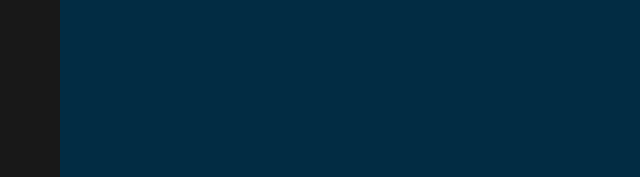
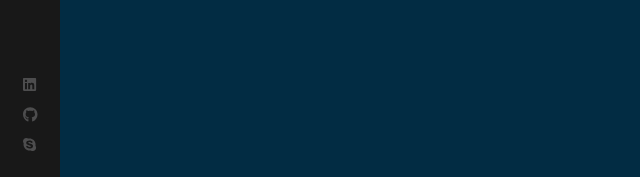
Before and after one commit to kingcaliente/LP-Portfolio, a React (Create React App) app: page / in a window 1280 px wide. Shown: the part 620-797 px from the top of the page, without its empty margins (0-640 px from the left). Built offline with nearby package versions, Linux system fonts and the light colour scheme.

Commit message:
updated github, Linkedin, and Skype links

```diff
--- a/src/components/Sidebar/index.js
+++ b/src/components/Sidebar/index.js
@@ -3,7 +3,10 @@
 import LogoS from '../../assets/images/logo-s.png'
 import LogoSubtitle from '../../assets/images/logo_sub.png'
 import { FontAwesomeIcon } from '@fortawesome/react-fontawesome';
-import { faEnvelope, faHome, faUser } from '@fortawesome/free-solid-svg-icons';
+import { faEnvelope, faHome, faUser} from '@fortawesome/free-solid-svg-icons';
+import { faLinkedin, faGithub, faSkype } from '@fortawesome/free-brands-svg-icons';
+
+
 
 
 
@@ -26,7 +29,25 @@
         <NavLink exact="true" activeClassName="active" className="contact-link" to="/contact">
             <FontAwesomeIcon icon={faEnvelope} color="#4d4d4e" />
         </NavLink>
+
         </nav>
+        <ul>
+            <li>
+                <a target="_blank" rel= 'noreferrer' href="https://www.linkedin.com/in/luis-pardo-999582172/">
+                    <FontAwesomeIcon icon={faLinkedin} color="#4d4d4e" />
+                </a>
+            </li>
+            <li>
+                <a target="_blank" rel= 'noreferrer' href="https://github.com/kingcaliente">
+                    <FontAwesomeIcon icon={faGithub} color="#4d4d4e" />
+                </a>
+            </li>
+            <li>
+                <a target="_blank" rel= 'noreferrer' href="https://www.skype.com/en/">
+                    <FontAwesomeIcon icon={faSkype} color="#4d4d4e" />
+                </a>
+            </li>
+        </ul>
     </div>
 )
 
--- a/src/components/Sidebar/index.scss
+++ b/src/components/Sidebar/index.scss
@@ -1,29 +1,3 @@
-// .nav-bar {
-//     background: #181818;
-//     width: 60px;
-//     height: 100%;
-//     position: absolute;
-//     top: 0;
-//     z-index: 3;
-//     min-height: 500px;
-
-//     .logo {
-//         display: block;
-//         padding: 8px 0;
-
-//         img {
-//             display: block;
-//             margin: 8px auto;
-//             width: 24px;
-//             height: auto;
-
-//             &.sub-logo {
-//                 width: 50px;
-//             }
-//         }
-//     }
-// }
-
 .nav-bar {
   background: #181818;
   width: 60px;
@@ -128,4 +102,28 @@
       }
     }
   }
+
+  ul {
+    position: absolute;
+    bottom: 20px;
+    width: 100%;
+    display: block;
+    padding: 0;
+    list-style: none;
+    text-align: center;
+    margin: 0;
+
+    li {
+      a {
+        padding: 7px 0;
+        display: block;
+        font-size: 15px;
+        line-height: 16px;
+
+        &:hover svg {
+          color: #ffd700;
+        }
+      }
+    }
+  }
 }
```
